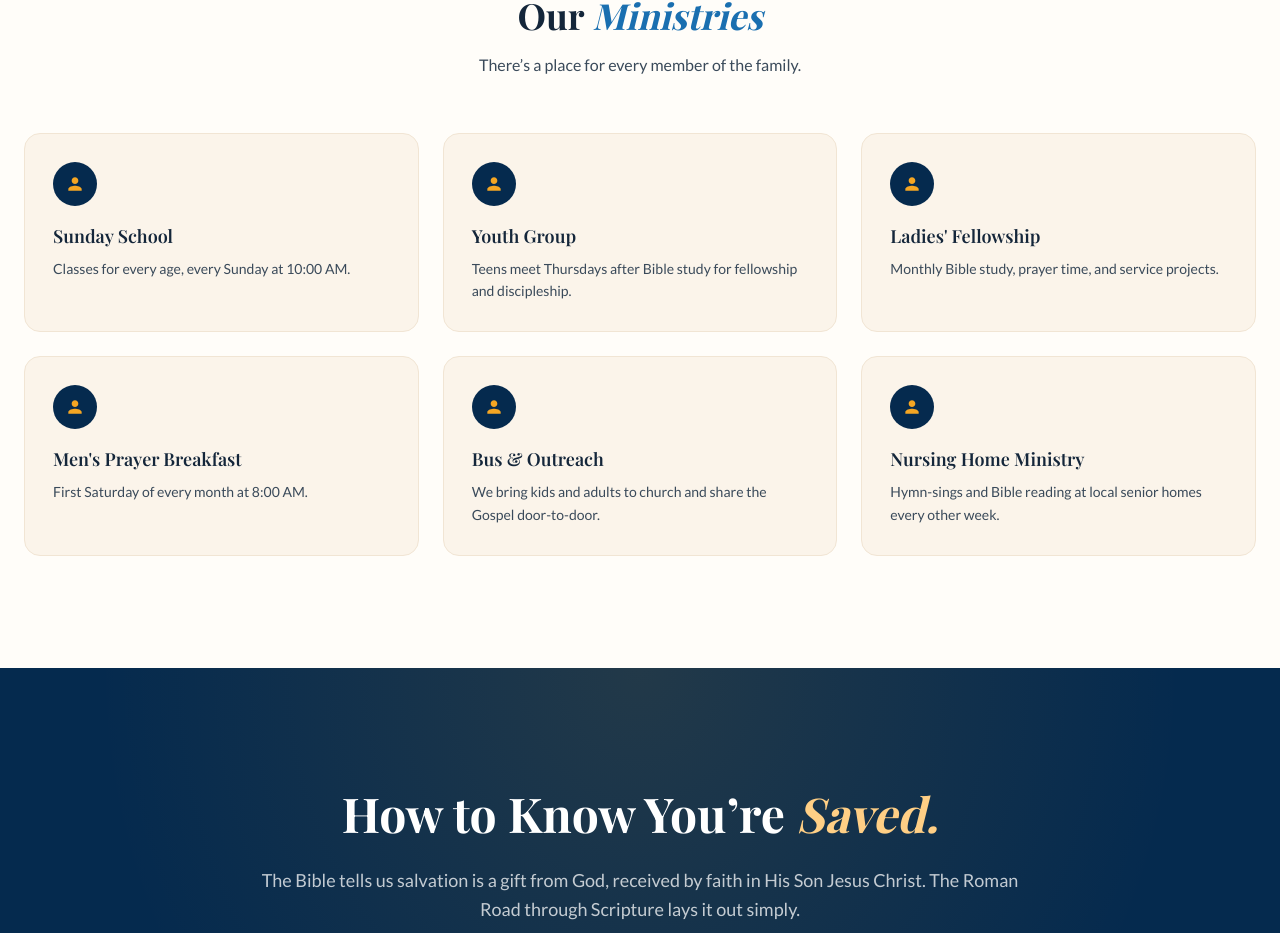
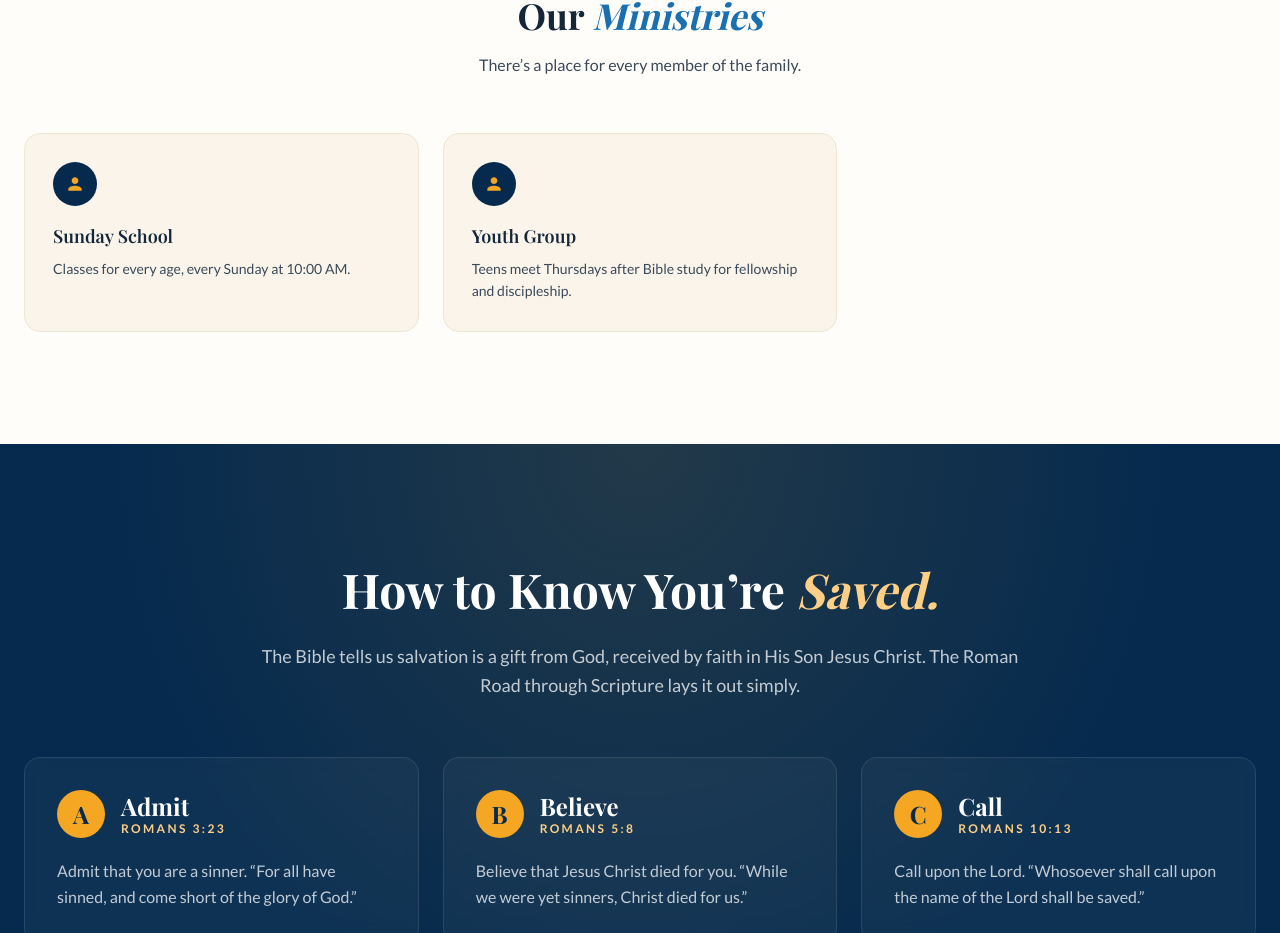
Before and after one commit to edesent/newhorizonbaptist, a Next.js app: page / in a window 1280 px wide. Shown: the part 4953-5886 px from the top of the page. Built offline with nearby package versions, Linux system fonts and the light colour scheme; a web font is replaced by a local one.

Commit message:
Remove Bus, Men's Prayer Breakfast, Ladies' Fellowship, and Nursing Home Ministry from Ministries section

```diff
--- a/src/components/MinistriesPreview.tsx
+++ b/src/components/MinistriesPreview.tsx
@@ -4,10 +4,6 @@ import SectionBadge from "./SectionBadge";
 const ministries = [
   { name: "Sunday School", body: "Classes for every age, every Sunday at 10:00 AM." },
   { name: "Youth Group", body: "Teens meet Thursdays after Bible study for fellowship and discipleship." },
-  { name: "Ladies' Fellowship", body: "Monthly Bible study, prayer time, and service projects." },
-  { name: "Men's Prayer Breakfast", body: "First Saturday of every month at 8:00 AM." },
-  { name: "Bus & Outreach", body: "We bring kids and adults to church and share the Gospel door-to-door." },
-  { name: "Nursing Home Ministry", body: "Hymn-sings and Bible reading at local senior homes every other week." },
 ];
 
 export default function MinistriesPreview() {
```
